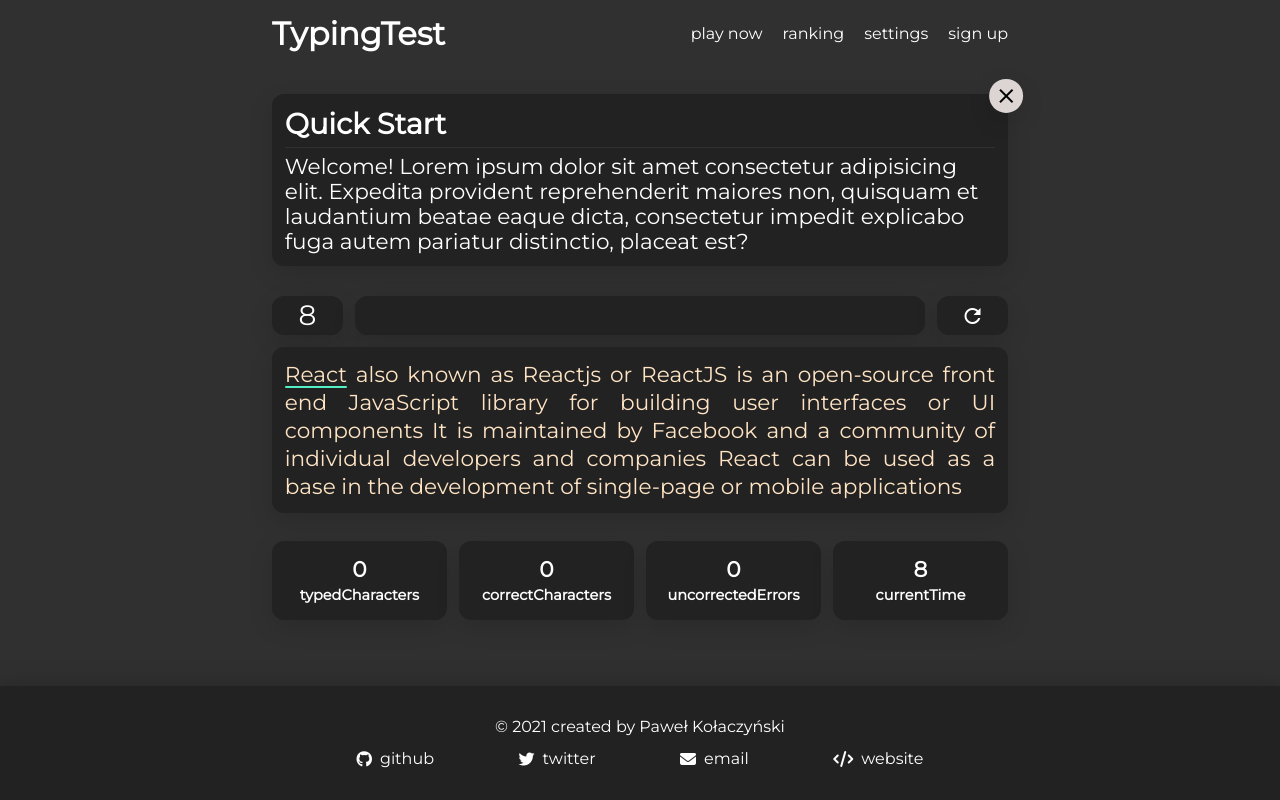
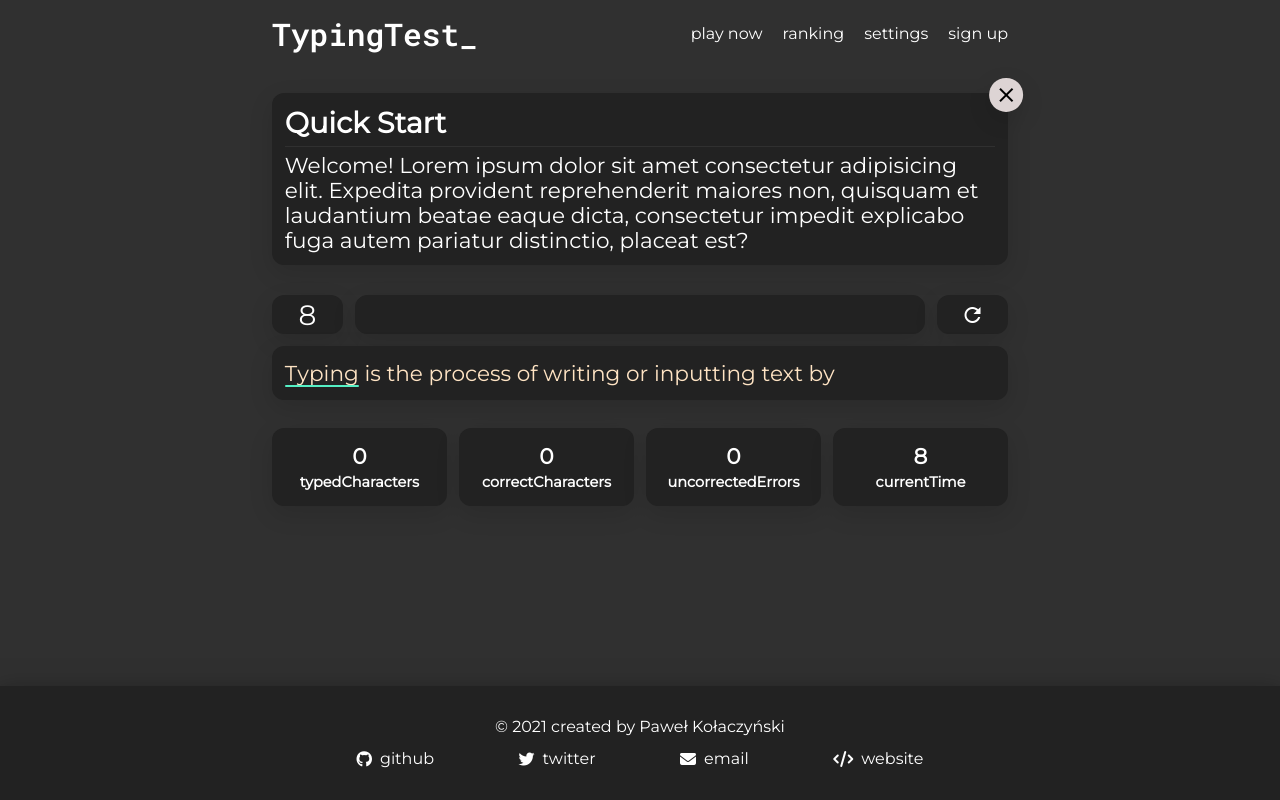
Before and after one commit to kolaczyn/typing-test, a React (Create React App) app: page / in a window 1280 px wide. Built offline with nearby package versions, Linux system fonts and the light colour scheme.

Commit message:
add fancy logo

```diff
--- a/public/index.html
+++ b/public/index.html
@@ -7,13 +7,22 @@
       href="https://fonts.googleapis.com/css2?family=Montserrat&display=swap"
       rel="stylesheet"
     />
-    <link href="https://fonts.googleapis.com/icon?family=Material+Icons"
-      rel="stylesheet">
+    <link
+      href="https://fonts.googleapis.com/css2?family=Roboto+Mono:wght@600&display=swap"
+      rel="stylesheet"
+    />
+    <link
+      href="https://fonts.googleapis.com/icon?family=Material+Icons"
+      rel="stylesheet"
+    />
     <title>Typing Test</title>
   </head>
   <body>
     <noscript>You need to enable JavaScript to run this app.</noscript>
-    <script src="https://kit.fontawesome.com/ca29e3992b.js" crossorigin="anonymous"></script>
+    <script
+      src="https://kit.fontawesome.com/ca29e3992b.js"
+      crossorigin="anonymous"
+    ></script>
     <div id="root"></div>
   </body>
 </html>
--- a/src/App.jsx
+++ b/src/App.jsx
@@ -7,7 +7,7 @@ import {
   Redirect,
 } from 'react-router-dom';
 
-import TypingTest from './components/typing-test/TypingTest';
+import TypingTest from './components/typing-test';
 import Ranking from './components/ranking';
 import Settings from './components/settings';
 import NotFound from './components/not-found';
--- a/src/components/common/logo/index.jsx
+++ b/src/components/common/logo/index.jsx
@@ -1,13 +1,45 @@
-import React from 'react';
+import React, { useEffect, useState } from 'react';
 import { Link } from 'react-router-dom';
 
 import Wrapper from './styles';
 
+const timeSpacing = 215;
+const finalLabel = 'TypingTest';
+
 export default function Logo() {
+  const [label, setLabel] = useState('_');
+
+  useEffect(() => {
+    // yeah, it's a pretty messy code
+    // but hey, it werks!
+    setTimeout(() => {
+      const letters = finalLabel.split('');
+      let currIdx = 0;
+      const labelInterval = setInterval(() => {
+        if (currIdx > letters.length) clearInterval(labelInterval);
+        else setLabel(`${letters.slice(0, currIdx).join('')}_`);
+        // eslint-disable-next-line no-plusplus
+        currIdx++;
+      }, timeSpacing);
+
+      let shouldPutUnderscoreNext = true;
+      let underscoreInterval = null;
+      setTimeout(() => {
+        underscoreInterval = setInterval(() => {
+          if (shouldPutUnderscoreNext) {
+            setLabel('TypingTest_');
+          } else setLabel('TypingTest');
+          shouldPutUnderscoreNext = !shouldPutUnderscoreNext;
+        }, 515);
+      }, timeSpacing * (finalLabel.length + 1));
+      return () => clearInterval(underscoreInterval);
+    }, 950);
+  }, []);
+
   return (
     <Link to="/">
       <Wrapper>
-        TypingTest
+        {label}
       </Wrapper>
     </Link>
   );
--- a/src/components/common/logo/styles.js
+++ b/src/components/common/logo/styles.js
@@ -1,5 +1,6 @@
 import styled from 'styled-components/macro';
 
 export default styled.h2`
-  font-size: 2rem;
+  font-size: 1.95rem;
+  font-family: 'Roboto Mono', monospace;
 `;
--- a/src/static/fixtures/sampleText.js
+++ b/src/static/fixtures/sampleText.js
@@ -1,3 +1,10 @@
-const sampleText = 'React also known as Reactjs or ReactJS is an open-source front end JavaScript library for building user interfaces or UI components It is maintained by Facebook and a community of individual developers and companies React can be used as a base in the development of single-page or mobile applications';
+const sampleText = 'Typing is the process of writing or inputting text by';
+// 'pressing keys on a typewriter, computer keyboard, cell',
+// 'phone, or calculator. It can be distinguished from other',
+// 'means of text input, such as handwriting and speech',
+// 'recognition. Text can be in the form of letters, numbers',
+// "and other symbols. The world's first typist was Lillian",
+// 'Sholes from Wisconsin the daughter of Christopher Sholes',
+// 'who invented the first practical typewriter',
 
 export default sampleText;
```
Also changed, not shown: src/components/typing-test/index.jsx (renamed from src/components/typing-test/TypingTest.jsx).
